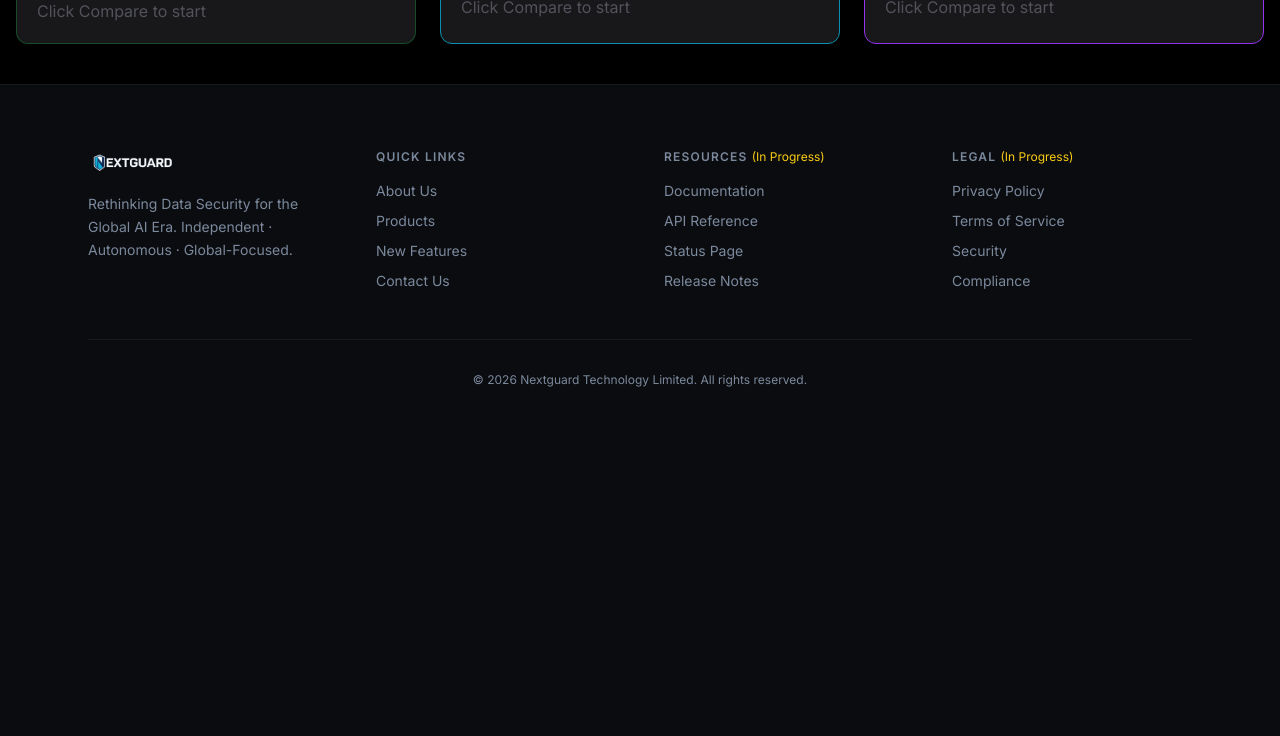
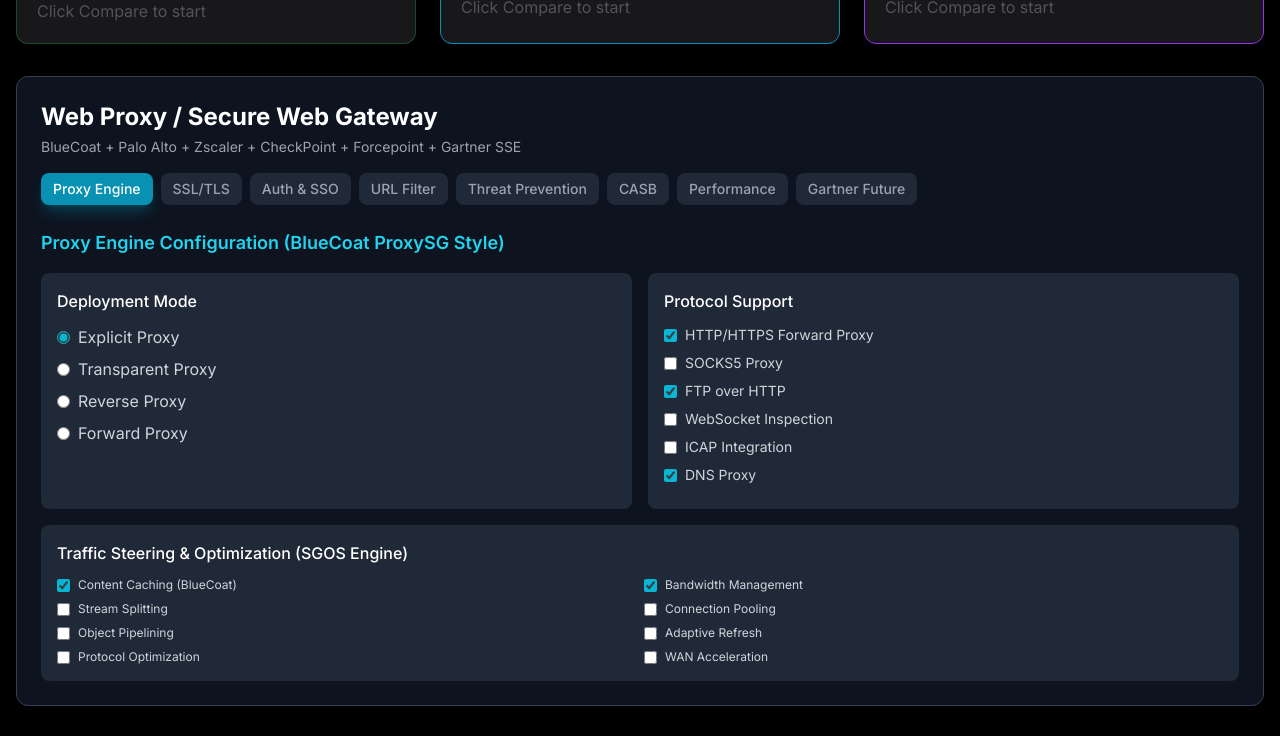
Before and after one commit to NextGuard-hk/nextguard-website, a Next.js app: page /web-dlp-compare in a window 1280 px wide. Shown: the part 740-1476 px from the top of the page. Before the commit the page ends 1192 px from the top, so only its background shows below. Built offline with nearby package versions, Linux system fonts and the light colour scheme.

Commit message:
Add WebProxySWGConfig and SWGLiveTest to page rendering

```diff
--- a/app/web-dlp-compare/page.tsx
+++ b/app/web-dlp-compare/page.tsx
@@ -487,6 +487,12 @@
             </div>
           </div>
         )}
+
+              {/* Web Proxy SWG Configuration */}
+      <WebProxySWGConfig />
+
+      {/* SWG Live Testing Console */}
+      <SWGLiveTest />
       </div>
     </div>
   )
```
